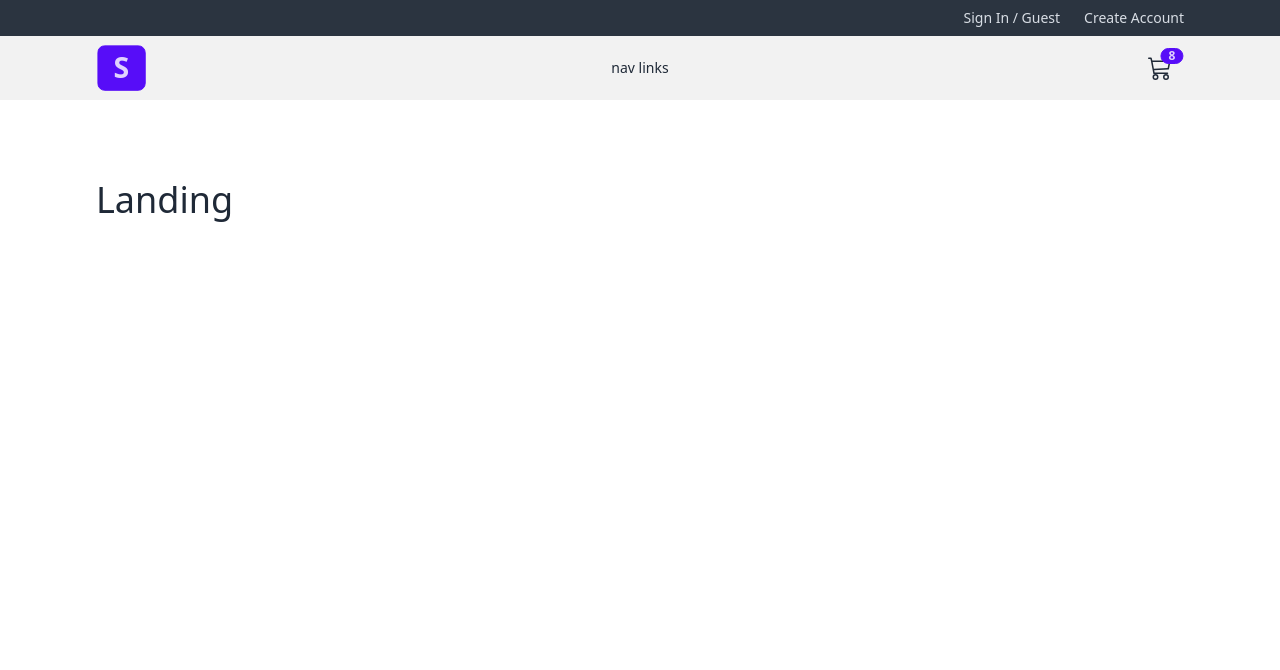
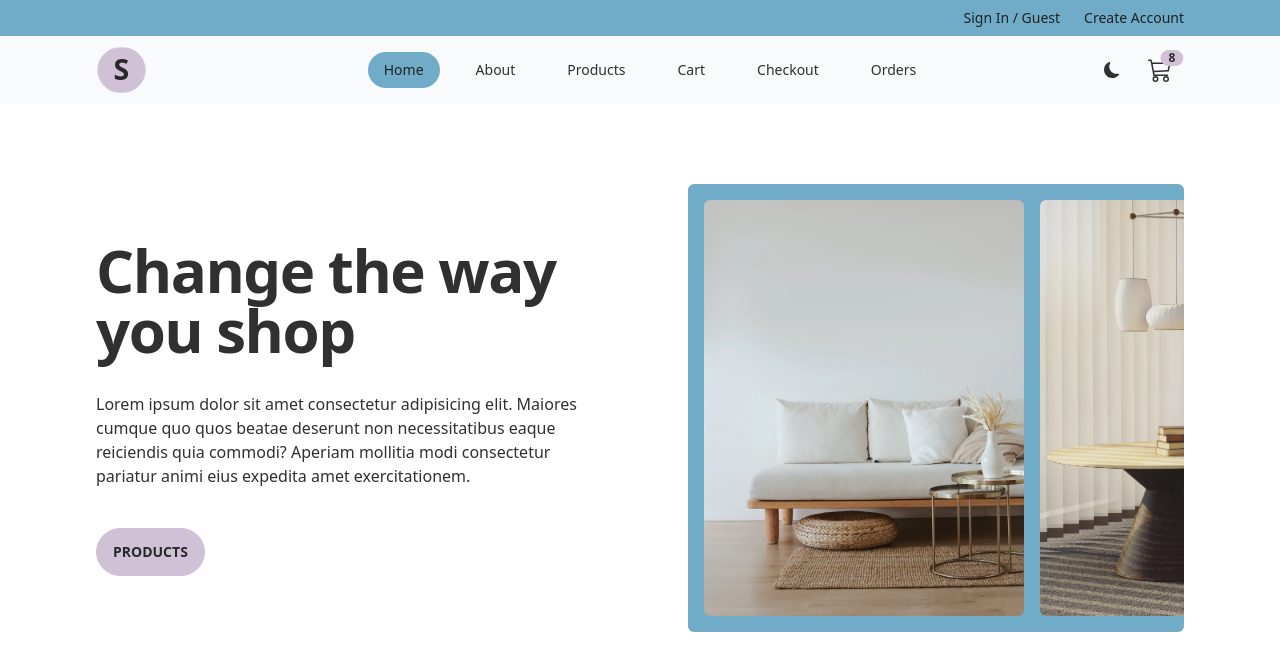
Before and after one commit to PavanKasukurthi/shop-next, a React (Vite) app: page / in a window 1280 px wide. Shown: the top 670 px of the page. Built offline with nearby package versions, Linux system fonts and the light colour scheme.

Commit message:
Navbar, Themes, About and Landing

```diff
--- a/index.html
+++ b/index.html
@@ -1,5 +1,5 @@
 <!DOCTYPE html>
-<html lang="en" >
+<html lang="en" data-theme="pastel">
   <head>
     <meta charset="UTF-8" />
     <link rel="icon" type="image/svg+xml" href="/vite.svg" />
--- /dev/null
+++ b/src/components/Hero.jsx
@@ -0,0 +1,44 @@
+import { Link } from 'react-router-dom'
+
+import hero1 from '../assets/hero1.webp'
+import hero2 from '../assets/hero2.webp'
+import hero3 from '../assets/hero3.webp'
+import hero4 from '../assets/hero4.webp'
+
+const carouselImages = [hero1, hero2, hero3, hero4]
+
+const Hero = () => {
+  return (
+    <div className="grid lg:grid-cols-2 gap-24 items-center">
+      <div>
+        <h1 className="max-w-2xl leading-4 text-4xl font-bold tracking-tight sm:text-6xl">
+          Change the way you shop
+        </h1>
+        <p className="mt-8 max-w-xl text-lg-leading-8">
+          Lorem ipsum dolor sit amet consectetur adipisicing elit. Maiores
+          cumque quo quos beatae deserunt non necessitatibus eaque reiciendis
+          quia commodi? Aperiam mollitia modi consectetur pariatur animi eius
+          expedita amet exercitationem.
+        </p>
+        <div className="mt-10">
+          <Link to="/products" className="btn btn-primary">
+            Products
+          </Link>
+        </div>
+      </div>
+      <div className="h-[28rem] hidden lg:carousel carousel-center p-4 space-x-4 bg-neutral rounded-md">
+        {carouselImages.map((image) => {
+          return (
+            <div key={image} className="carousel-item">
+              <img
+                src={image}
+                className="rounded-md h-full w-80 object-cover"
+              />
+            </div>
+          )
+        })}
+      </div>
+    </div>
+  )
+}
+export default Hero
--- a/src/components/NavBar.jsx
+++ b/src/components/NavBar.jsx
@@ -1,11 +1,36 @@
 import { BsCart3, BsMoonFill, BsSunFill } from 'react-icons/bs'
 import { FaBarsStaggered } from 'react-icons/fa6'
 import { NavLink } from 'react-router-dom'
+import NavLinks from './NavLinks'
+import { useEffect, useState } from 'react'
+
+const themes = {
+  pastel: 'pastel',
+  business: 'business',
+}
+
+const getThemeFromLocalStorage = () => {
+  return localStorage.getItem('theme') || themes.winter
+}
 
 const NavBar = () => {
+  const [theme, setTheme] = useState(getThemeFromLocalStorage())
+
+  const handleTheme = () => {
+    const { pastel, business } = themes
+    const newTheme = theme === pastel ? business : pastel
+    setTheme(newTheme)
+  }
+
+  useEffect(() => {
+    document.documentElement.setAttribute('data-theme', theme)
+    localStorage.setItem('theme', theme)
+  }, [theme])
+
   return (
     <nav className="bg-base-200">
       <div className="navbar align-element">
+        {/* NAVBAR START */}
         <div className="navbar-start">
           {/* TITLE */}
           <NavLink
@@ -21,24 +46,37 @@ const NavBar = () => {
             </label>
             <ul
               tabIndex={0}
-              className="menu menu-sm dropdown-content mt-3 z-[1] p-2 shadow bg-base-200"
+              className="menu menu-sm dropdown-content mt-3 z-[1] p-2 shadow bg-base-200 rounded-box w-52"
             >
-              nav links
+              <NavLinks />
             </ul>
           </div>
         </div>
 
+        {/* NAVBAR CENTER */}
         <div className="navbar-center hidden lg:flex">
-          <ul className="menu menu-horizontal">nav links</ul>
+          <ul className="menu menu-horizontal">
+            <NavLinks />
+          </ul>
         </div>
 
+        {/* NAVBAR END */}
         <div className="navbar-end">
           {/* THEME SWITCH */}
+          <label className="swap swap-rotate">
+            <input type="checkbox" onChange={handleTheme} />
+            <BsSunFill className="swap-on h-4 w-4" />
+
+            <BsMoonFill className="swap-off h-4 w-4" />
+          </label>
+
           {/* CART LINK */}
           <NavLink to="/cart" className="btn btn-ghost btn-circle btn-md ml-4">
             <div className="indicator">
               <BsCart3 className="h-6 w-6" />
-              <span className="badge badge-sm badge-primary indicator-item">8</span>
+              <span className="badge badge-sm badge-primary indicator-item">
+                8
+              </span>
             </div>
           </NavLink>
         </div>
--- a/src/components/NavLinks.jsx
+++ b/src/components/NavLinks.jsx
@@ -1,10 +1,28 @@
+import { NavLink } from "react-router-dom"
+
 const links = [
-    {id: 1, url: '/', text: 'home'},
+  { id: 1, url: '/', text: 'home' },
+  { id: 2, url: 'about', text: 'about' },
+  { id: 3, url: 'products', text: 'products' },
+  { id: 4, url: 'cart', text: 'cart' },
+  { id: 5, url: 'checkout', text: 'checkout' },
+  { id: 6, url: 'orders', text: 'orders' },
 ]
 
 const NavLinks = () => {
   return (
-    <div>NavLinks</div>
+    <>
+      {links.map((link) => {
+        const { id, url, text } = link
+        return (
+          <li key={id}>
+            <NavLink className="capitalize lg:ml-5" to={url}>
+              {text}
+            </NavLink>
+          </li>
+        )
+      })}
+    </>
   )
 }
 export default NavLinks
--- a/src/components/index.js
+++ b/src/components/index.js
@@ -2,3 +2,4 @@ export { default as FormInput } from './FormInput'
 export { default as SubmitBtn } from './SubmitBtn'
 export { default as Header } from './Header'
 export { default as NavBar } from './NavBar'
+export { default as Hero } from './Hero'
--- a/src/pages/About.jsx
+++ b/src/pages/About.jsx
@@ -1,6 +1,25 @@
 const About = () => {
   return (
-    <h2 className="text-4xl">About</h2>
+    <>
+      <div className="flex flex-wrap gap-2 sm:gap-x-6 items-center justify-center">
+        <h1 className="text-4xl font-bold leading-none tracking-tight sm:text-6xl">
+          About
+        </h1>
+        <div className="stats bg-primary shadow">
+          <div className="stat">
+            <div className="stat-title text-primary-content text-4xl font-bold tracking-widest">
+              shop next
+            </div>
+          </div>
+        </div>
+      </div>
+      <p className="mt-6 text-lg leading-8 max-w-2xl mx-auto">
+        Lorem, ipsum dolor sit amet consectetur adipisicing elit. Nostrum ipsam
+        eligendi recusandae, quia voluptatem fuga ex dicta tenetur doloremque,
+        dolorem minima! Unde odio, corporis minima quod deleniti doloremque
+        repudiandae. Ea.
+      </p>
+    </>
   )
 }
 export default About
--- a/src/pages/Landing.jsx
+++ b/src/pages/Landing.jsx
@@ -1,6 +1,10 @@
+import { Hero } from '../components'
+
 const Landing = () => {
   return (
-    <h2 className="text-4xl">Landing</h2>
+    <>
+      <Hero />
+    </>
   )
 }
 export default Landing
--- a/tailwind.config.js
+++ b/tailwind.config.js
@@ -6,6 +6,6 @@ export default {
   },
   plugins: [require('daisyui'), require('@tailwindcss/typography')],
   daisyui: {
-    themes: ['light', 'dark', 'cupcake', 'business'],
+    themes: ['pastel', 'business'],
   },
 }
```
